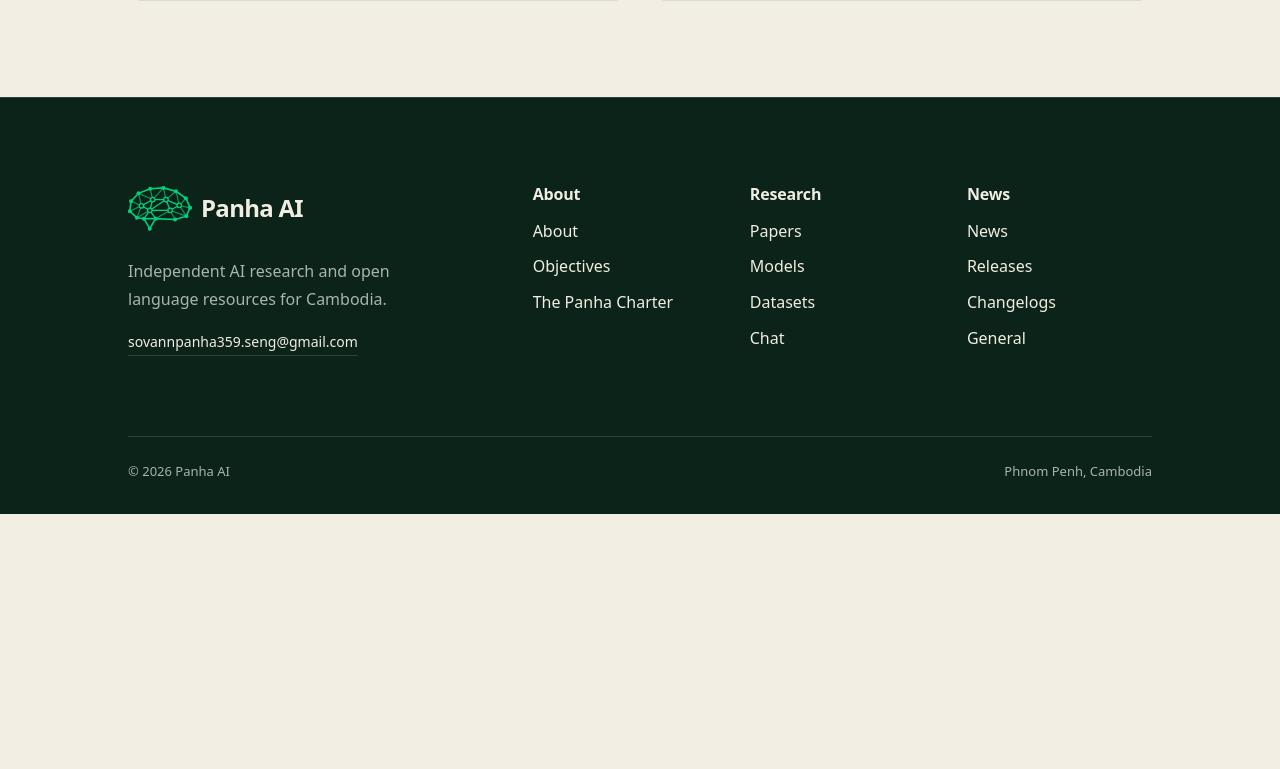
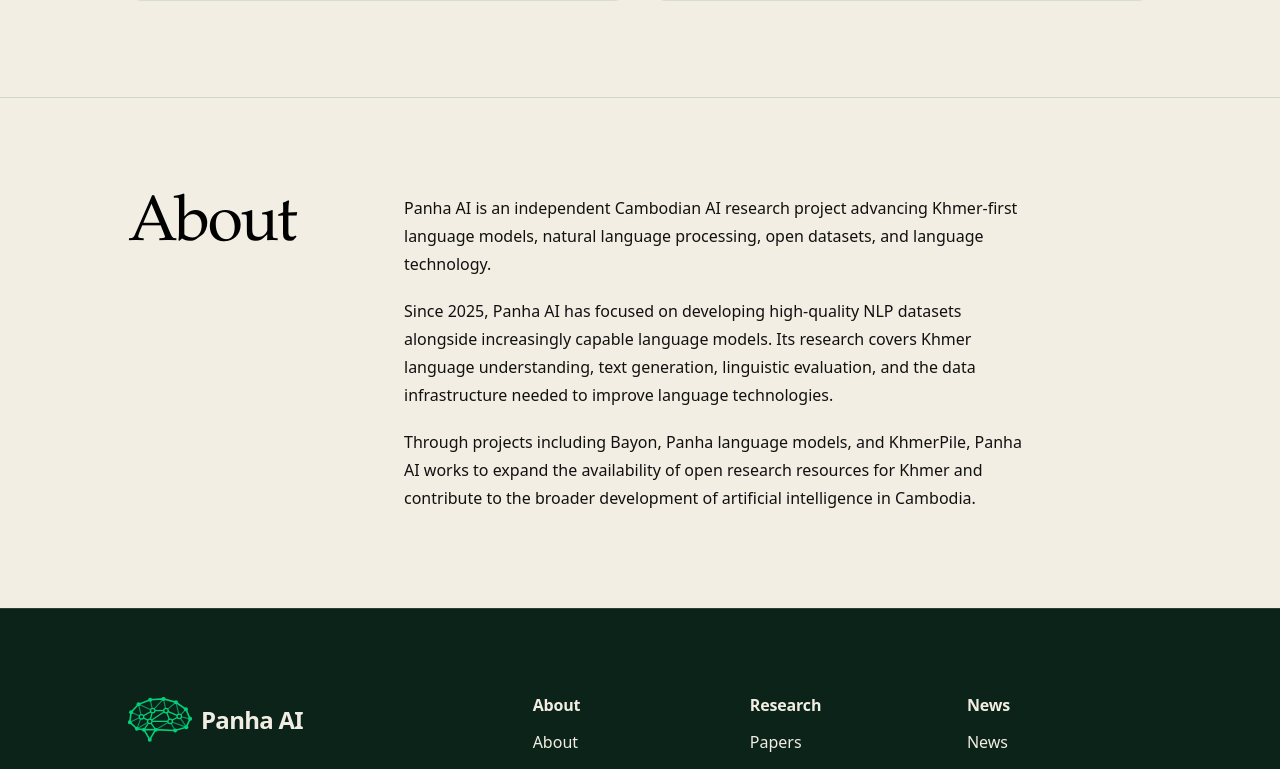
Before and after one commit to sovannpanhaseng/panha-ai, a Next.js app: page / in a window 1280 px wide. Shown: the part 1231-2000 px from the top of the page. Before the commit the page ends 1745 px from the top, so only its background shows below. Built offline with nearby package versions, Linux system fonts and the light colour scheme.

Commit message:
Add About section to homepage
Show a summary of Panha AI below the homepage news and remove the About page lede.

```diff
--- a/app/about/page.tsx
+++ b/app/about/page.tsx
@@ -17,10 +17,6 @@ export default function AboutPage() {
           </p>
 
           <h1 className="about-page__title">Building intelligence with purpose</h1>
-
-          <p className="about-page__lede">
-            Independent AI research and open language resources for Cambodia.
-          </p>
         </header>
 
         <div className="about-page__body">
--- a/app/globals.css
+++ b/app/globals.css
@@ -1882,6 +1882,48 @@ main {
 }
 
 /* --------------------------------------------------------------------------
+   Home about
+   -------------------------------------------------------------------------- */
+
+.home-about {
+  padding: clamp(56px, 8vw, 96px) 0;
+  border-top: 1px solid var(--line);
+}
+
+.home-about__inner {
+  display: grid;
+  gap: 24px;
+  width: 100%;
+  max-width: var(--max-width);
+  margin-inline: auto;
+  padding-inline: var(--gutter);
+}
+
+.home-about__title {
+  color: #000;
+  font-size: clamp(2.5rem, 5vw, 4rem);
+  line-height: 1;
+  letter-spacing: -0.035em;
+}
+
+.home-about__body {
+  display: grid;
+  gap: 1.2em;
+  max-width: 68ch;
+  color: #111;
+  font-size: clamp(1rem, 1.2vw, 1.125rem);
+  line-height: 1.75;
+}
+
+@media (min-width: 900px) {
+  .home-about__inner {
+    grid-template-columns: 220px minmax(0, 1fr);
+    column-gap: 56px;
+    align-items: start;
+  }
+}
+
+/* --------------------------------------------------------------------------
    About
    -------------------------------------------------------------------------- */
 
@@ -1907,14 +1949,6 @@ main {
   line-height: 0.98;
   letter-spacing: -0.035em;
   text-wrap: balance;
-}
-
-.about-page__lede {
-  max-width: 46ch;
-  margin: 20px auto 0;
-  color: var(--muted);
-  font-size: clamp(1.0625rem, 1.5vw, 1.25rem);
-  line-height: 1.5;
 }
 
 .about-page__body {
--- a/app/page.tsx
+++ b/app/page.tsx
@@ -47,6 +47,37 @@ export default function Page() {
           </div>
         </div>
       </section>
+
+      <section className="home-about" aria-labelledby="home-about-title">
+        <div className="home-about__inner">
+          <h2 className="home-about__title" id="home-about-title">
+            About
+          </h2>
+
+          <div className="home-about__body">
+            <p>
+              Panha AI is an independent Cambodian AI research project advancing
+              Khmer-first language models, natural language processing, open
+              datasets, and language technology.
+            </p>
+
+            <p>
+              Since 2025, Panha AI has focused on developing high-quality NLP
+              datasets alongside increasingly capable language models. Its
+              research covers Khmer language understanding, text generation,
+              linguistic evaluation, and the data infrastructure needed to
+              improve language technologies.
+            </p>
+
+            <p>
+              Through projects including Bayon, Panha language models, and
+              KhmerPile, Panha AI works to expand the availability of open
+              research resources for Khmer and contribute to the broader
+              development of artificial intelligence in Cambodia.
+            </p>
+          </div>
+        </div>
+      </section>
     </main>
   );
 }
```
